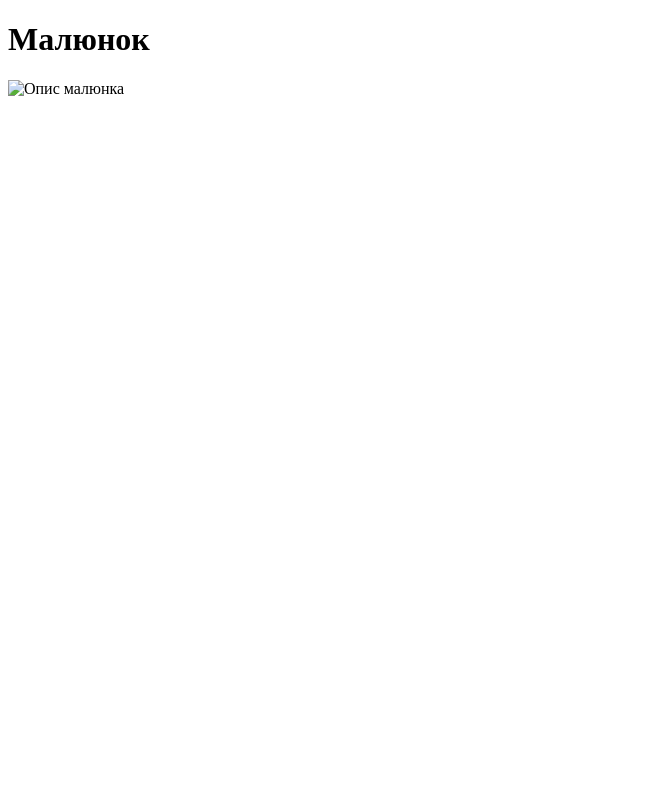
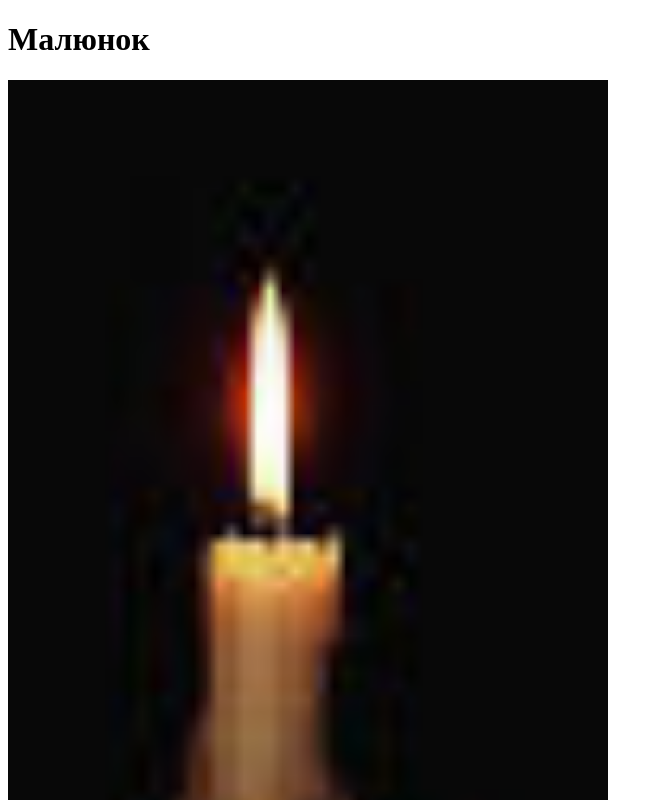
Before and after one commit to Kanory784/HTML-and-CSS, a plain HTML site: page Lab3.html in a window 1280 px wide. Shown: the top 800 px of the page, without its empty margins (0-663 px from the left). Drawn offline with Linux system fonts and the light colour scheme.

Commit message:
Update Lab3.html

```diff
--- a/Lab3.html
+++ b/Lab3.html
@@ -7,6 +7,6 @@
 </head>
 <body>
     <h1>Малюнок</h1>
-    <img src="image.jpg" alt="Опис малюнка" style="width: 100%; max-width: 600px;">
+    <img src="image.png" alt="Опис малюнка" style="width: 100%; max-width: 600px;">
 </body>
 </html>
```
